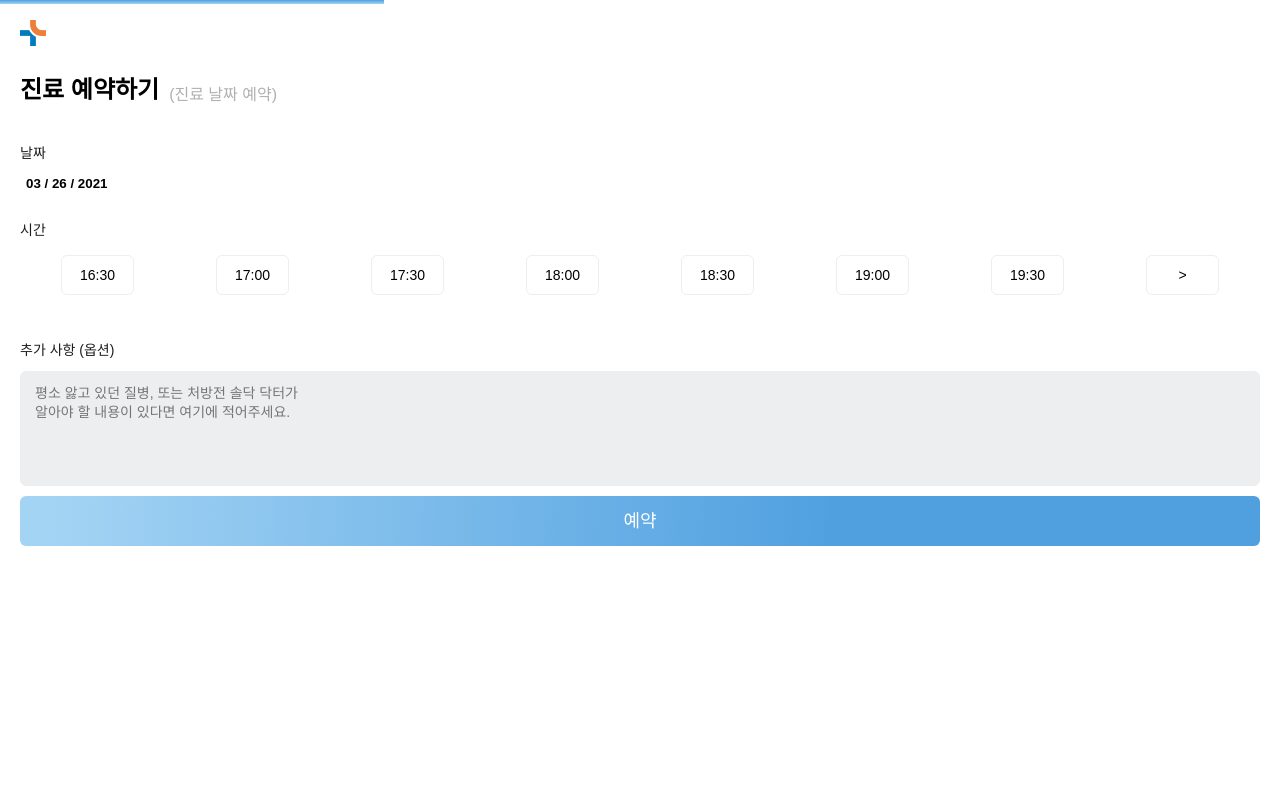
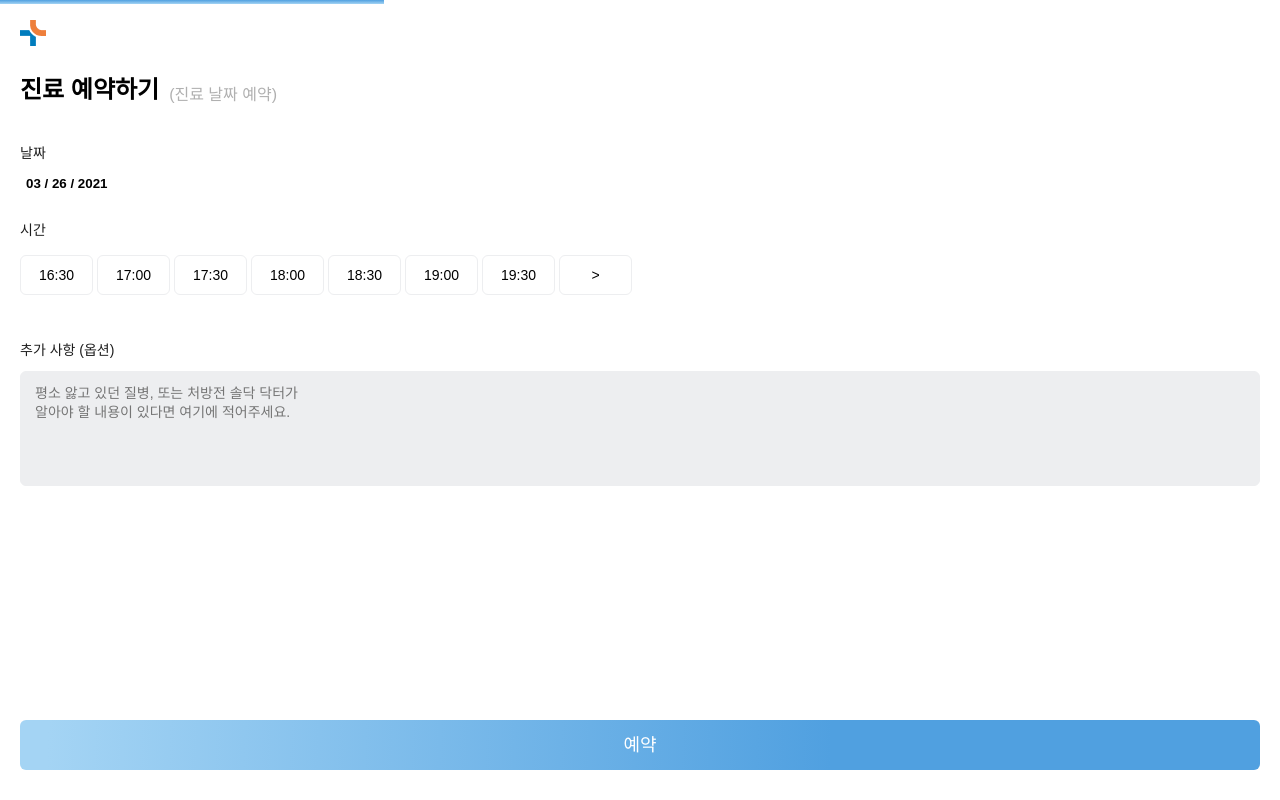
Before and after one commit to beginal/soldoc_, a React (Create React App) app: page / in a window 1280 px wide. Built offline with nearby package versions, Linux system fonts and the light colour scheme; a web font is replaced by a local one.

Commit message:
예약 확인 페이지 수정하기 추가

```diff
--- a/src/App.js
+++ b/src/App.js
@@ -17,6 +17,7 @@ const App = () => {
 };
 
 const GlobalStyleWrap = styled.div`
+  height: 100vh;
   .label {
     font-size: 14px;
     line-height: 17px;
--- a/src/components/SuppleText.js
+++ b/src/components/SuppleText.js
@@ -2,7 +2,7 @@ import React, { useState, useEffect } from "react";
 import styled from "styled-components";
 
 const SuppleText = (props) => {
-  const { suppleText, onChange, label, placeholder, disabled } = props;
+  const { textEdit,  suppleText, onChange, label, placeholder, disabled } = props;
   const [isText, setIsText] = useState(false);
   useEffect(() => {
     if (suppleText) {
@@ -14,7 +14,10 @@ const SuppleText = (props) => {
 
   return (
     <StyledWrap isText={isText}>
-      <label className="label" htmlFor="">{label}</label>
+      <div className="label" >
+      <label htmlFor="">{label}</label>
+      {textEdit ? disabled ? <button onClick={textEdit}>수정하기</button> : <button onClick={textEdit}>완료</button> : ""}
+      </div>
       <div className="textWrap">
         <textarea
           name=""
--- a/src/components/TimeList.js
+++ b/src/components/TimeList.js
@@ -39,7 +39,7 @@ const StyledWrap = styled.div`
   min-height: 100px;
   .btnList {
     display: flex;
-    justify-content: space-around;
+    justify-content: cetner;
     flex-flow: row wrap;
     flex-shrink: 1;
     > button {
@@ -52,6 +52,7 @@ const StyledWrap = styled.div`
       height: 40px;
       font-size: 14px;
       margin: 4px 0;
+      margin-right: 4px;
       line-height: 17px;
       font-weight: 500;
       cursor: pointer;
--- a/src/pages/Confirm.js
+++ b/src/pages/Confirm.js
@@ -1,4 +1,4 @@
-import React, { useEffect } from "react";
+import React, { useEffect, useState } from "react";
 import styled from "styled-components";
 
 import { useHistory } from "react-router-dom";
@@ -8,37 +8,66 @@ import SuppleText from "../components/SuppleText";
 import Button from "../components/Button";
 import Header from "../components/Header";
 
-import { useSelector } from "react-redux";
+import { useDispatch, useSelector } from "react-redux";
+import { changeReserve } from "../redux/soldocReducer";
 
 const Confirm = () => {
   const history = useHistory();
+  const dispatch = useDispatch();
   const { reserve } = useSelector(state => state.soldocReducer);
+  const [disabled, setDisabled] = useState(true);
+  const [suppleText, setSuppleText] = useState(reserve.message);
+
+  useEffect(() => {
+    if (reserve.time === 0 || reserve.year === 0) {
+      history.push("/");
+    }
+  }, [history, reserve]);
+
+  const handleIsText = e => {
+    setSuppleText(e.target.value);
+  };
+
+  const textEdit = () => {
+    setDisabled(prev => !prev);
+    if (!disabled) {
+      dispatch(
+        changeReserve({
+          ...reserve,
+          message: suppleText,
+        })
+      );
+    }
+  };
 
   const handleClick = () => {
-    alert("예약이 완료되었습니다.")
+    if (!disabled) {
+      alert("수정을 완료해주세요.");
+      return;
     }
-
-  useEffect(() => {
-    if(reserve.time === 0 || reserve.year === 0) {
-      history.push("/");
-    }
-  }, [history, reserve])
-
+    alert("예약이 완료되었습니다.");
+  };
   return (
     <StyledWrap>
+      <div>
         <Header>진료 예약 확인 (진료 예약 내역)</Header>
         <div className="confirmInput">
-        <label className="label" htmlFor="">
-          진료 예약일 및 시간
-        </label>
+          <div className="label">
+            <label htmlFor="">진료 예약일 및 시간</label>
+            <button onClick={() => history.push("/")}>수정하기</button>
+          </div>
           <input value={`${reserve.year}년 ${reserve.month}월 ${reserve.date}일, ${reserve.time}`} disabled type="text" />
         </div>
         <SuppleText
-        suppleText={reserve.message}
+          edit={true}
           label="추가 사항 (옵션)"
-        disabled
+          suppleText={suppleText}
+          onChange={handleIsText}
+          textEdit={textEdit}
+          disabled={disabled}
           placeholder="추가 사항이 없습니다."
         />
+      </div>
       <Button onClick={handleClick}>확인</Button>
     </StyledWrap>
   );
@@ -47,11 +76,27 @@ const Confirm = () => {
 export default Confirm;
 
 const StyledWrap = styled.div`
+  display: flex;
+  flex-direction: column;
+  justify-content: space-between;
   position: relative;
+  height: 100%;
   padding: 20px;
+  .label {
+    display: flex;
+    justify-content: space-between;
+    button {
+      outline: none;
+      border: none;
+      background: none;
+      text-decoration: underline;
+      cursor: pointer;
+    }
+  }
   .confirmInput {
     display: flex;
     flex-direction: column;
+    margin-bottom: 40px;
     > input {
       border-radius: 6px;
       border: 1px solid #edeef0;
--- a/src/pages/Main.js
+++ b/src/pages/Main.js
@@ -2,7 +2,7 @@ import React, { useState, useEffect } from "react";
 import styled from "styled-components";
 
 import { useHistory } from "react-router-dom";
-import { useSelector, useDispatch } from 'react-redux';
+import { useDispatch } from "react-redux";
 
 import "react-datepicker/dist/react-datepicker.css";
 import TimeList from "../components/TimeList";
@@ -33,13 +33,15 @@ const Main = () => {
       return alert("시간대를 선택해주세요.");
     }
     setProgressBar(100);
-    dispatch(changeReserve({
+    dispatch(
+      changeReserve({
         year: startDate.getFullYear(),
-      month: startDate.getMonth()+1,
+        month: startDate.getMonth() + 1,
         date: startDate.getDate(),
         time: selectTime,
         message: suppleText,
-    }))
+      })
+    );
     history.push("/confirm");
   };
 
@@ -54,6 +56,7 @@ const Main = () => {
 
   return (
     <StyledWrap progressBar={progressBar}>
+      <div>
         <div className="progressBar"></div>
         <Header>진료 예약하기 (진료 날짜 예약)</Header>
         <SelectDate startDate={startDate} onChange={setStartDate} dateFormat="MM / dd / yyyy" label="날짜" />
@@ -64,6 +67,7 @@ const Main = () => {
           label="추가 사항 (옵션)"
           placeholder="평소 앓고 있던 질병, 또는 처방전 솔닥 닥터가 &#13;알아야 할 내용이 있다면 여기에 적어주세요."
         />
+      </div>
       <Button onClick={handleClick}>예약</Button>
     </StyledWrap>
   );
@@ -72,7 +76,11 @@ const Main = () => {
 export default Main;
 
 const StyledWrap = styled.div`
+  display: flex;
+  flex-direction: column;
+  justify-content: space-between;
   position: relative;
+  height: 100%;
   padding: 20px;
   .progressBar {
     position: absolute;
```
Lines whose indentation alone changed are shown as unchanged.
